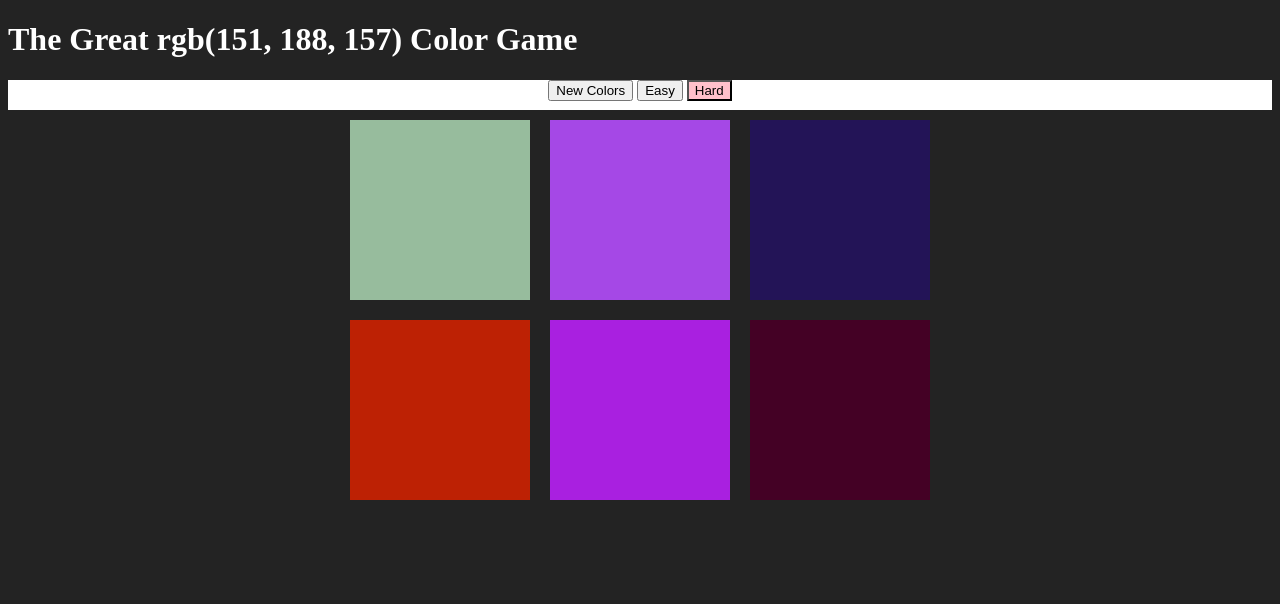
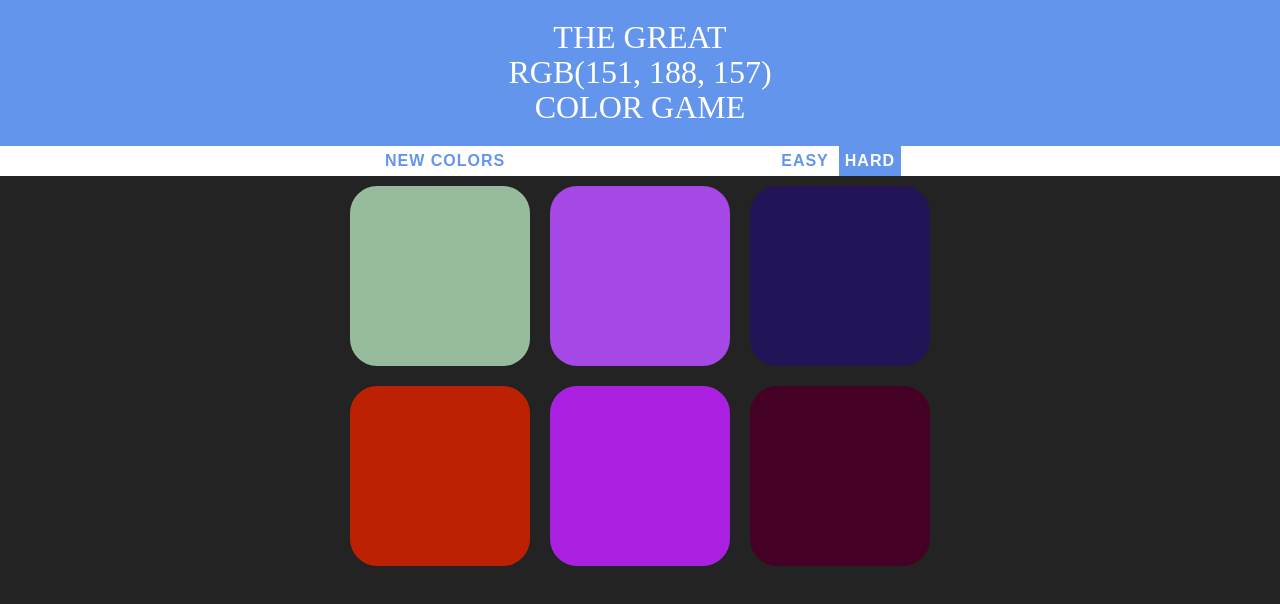
Before and after one commit to Jatudrei/Steele-Bootcamp, a plain HTML site: page rgb-guessing-game.html in a window 1280 px wide. Drawn offline with Linux system fonts and the light colour scheme.

Commit message:
guessing game just about complete

```diff
--- a/rgb-guessing-game.css
+++ b/rgb-guessing-game.css
@@ -1,9 +1,18 @@
 body {
 background-color: #232323;
+margin: 0;
+font-family: "Avenir", "Montserrat";
 }
 
 h1 {
 color: white;
+text-align: center;
+background: CornflowerBlue;
+margin: 0;
+font-weight: normal;
+text-transform: uppercase;
+line-height: 1.1;
+padding: 20px 0;
 }
 
 .square {
@@ -12,6 +21,8 @@ padding-bottom: 30%;
 float: left;
 margin: 1.6666%;
 background-color: purple;
+border-radius: 15%;
+transition: background 0.6s;
 }
 
 #container {
@@ -27,5 +38,32 @@ color: black;
 }
 
 .selected {
-background: pink;
+color: white;
+background: CornflowerBlue;
+}}
+
+#colorDisplay {
+font-size: 200%;
 }
+
+button {
+border: none;
+background: none;
+text-transform: uppercase;
+height: 100%;
+font-weight: 700;
+color: CornflowerBlue;
+letter-spacing: 1px;
+font-size: inherit;
+transition: all 0.5s;
+}
+
+button:hover {
+color: white;
+background: CornflowerBlue;
+}
+
+#message {
+display: inline-block;
+width: 20%;
+}
--- a/rgb-guessing-game.html
+++ b/rgb-guessing-game.html
@@ -7,7 +7,13 @@
 
 </head>
 <body>
-<h1>The Great <span id="colorDisplay">RGB</span> Color Game</h1>
+<h1>
+    The Great
+    <br>
+    <span id="colorDisplay">RGB</span>
+    <br>
+    Color Game
+</h1>
 
 <div id = "stripe">
     <button id = "reset">New Colors</button>
--- a/rgb-guessing-game.js
+++ b/rgb-guessing-game.js
@@ -17,6 +17,7 @@ easyBtn.addEventListener("click", function(){
     colors = generateRandomColors(numSquares);
     pickedColor = pickColor();
     colorDisplay.textContent = pickedColor;
+    messageDisplay.textContent = "";
     for (var i = 0; i < squares.length; i++){
         if (colors[i]) {
         squares[i].style.background = colors[i];
@@ -36,6 +37,8 @@ hardBtn.addEventListener("click", function(){
     for (var i = 0; i < squares.length; i++) {
         squares[i].style.background = colors[i];
         squares[i].style.display = "block";}
+        messageDisplay.textContent = "";
+
 });
 
 resetButton.addEventListener("click", function(){
@@ -57,7 +60,7 @@ resetButton.addEventListener("click", function(){
     messageDisplay.textContent = "";
 
     // restore start color to info strip
-    h1.style.background = "#232323";
+    h1.style.background = "CornflowerBlue";
 
     // restore button text
     resetButton.textContent = "New Colors";
```
